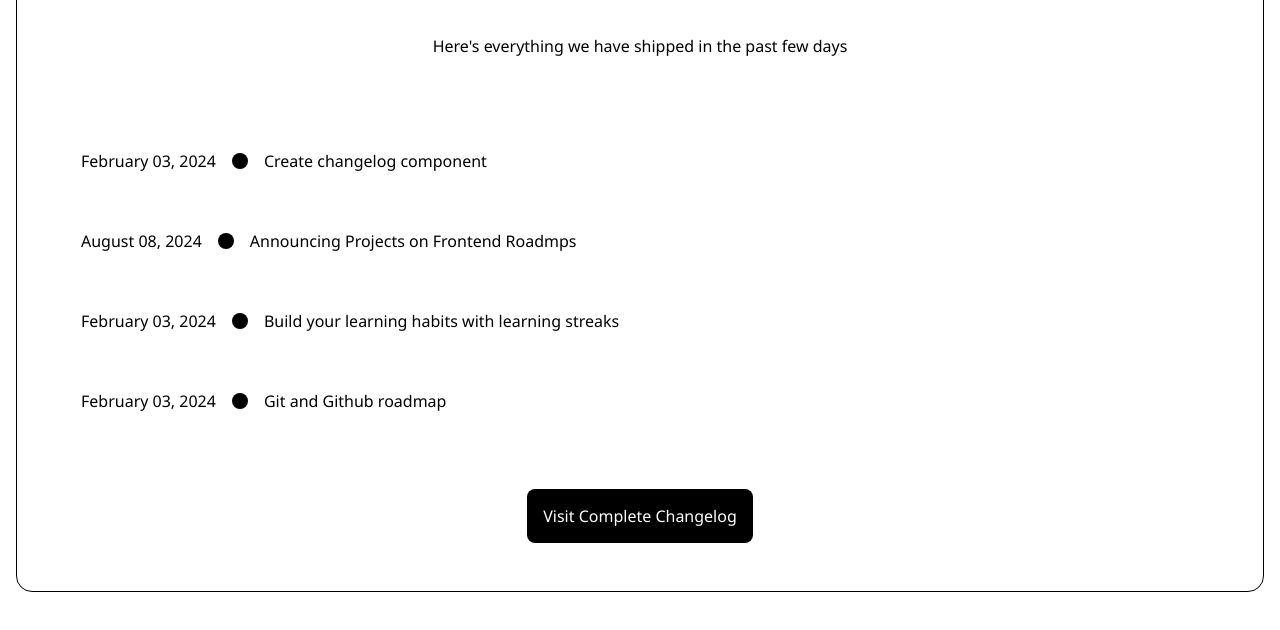
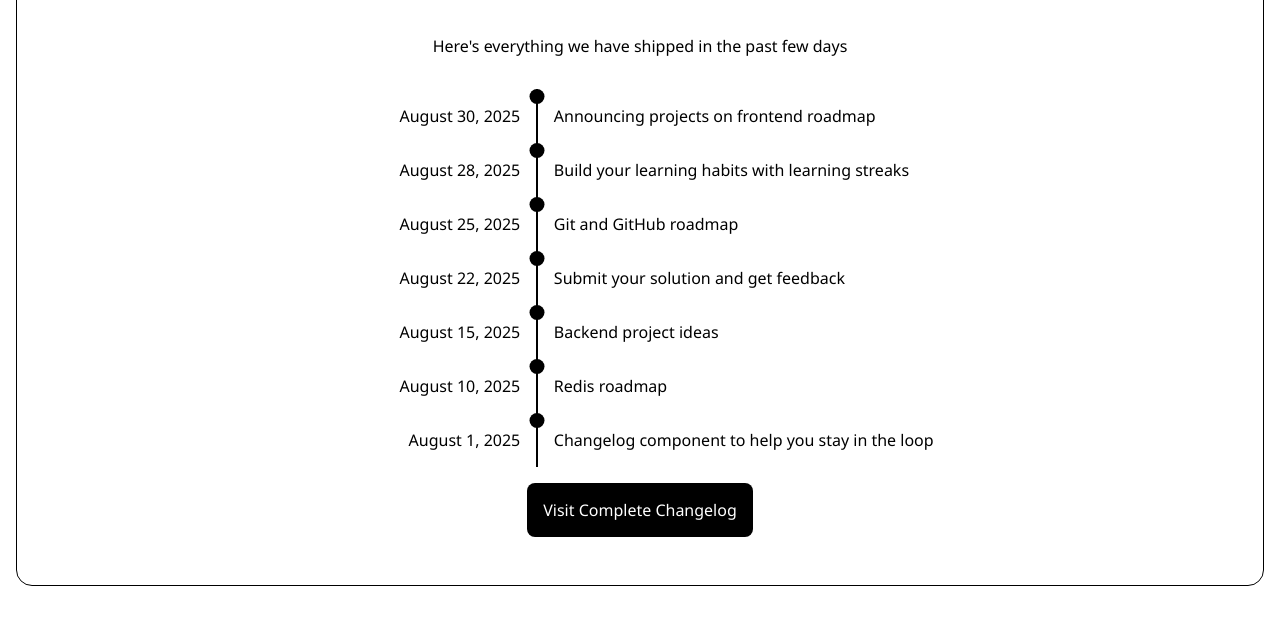
Before and after one commit to allenrojo/changelog-component, a plain HTML site: page index.html in a window 1280 px wide. Shown: the part 132-762 px from the top of the page. Drawn offline with Linux system fonts and the light colour scheme.

Commit message:
used grid layout

```diff
--- a/index.html
+++ b/index.html
@@ -7,37 +7,84 @@
     <link rel="stylesheet" href="style.css" />
   </head>
   <body>
-    <div class="container header">
+    <div class="header">
       <h1>Changelog</h1>
       <p>Here's everything we have shipped in the past few days</p>
     </div>
 
     <div class="timeline">
-      <div class="event container">
-        <div class="date">February 03, 2024</div>
-        <div class="timeline dot"></div>
-        <div class="event">Create changelog component</div>
+      <div class="timeline__component">
+        <div class="timeline__date timeline__date--right"> August 30, 2025</div>
+      </div>
+      <div class="timeline__middle">
+        <div class="timeline__dot"></div>
+      </div>
+      <div class="timeline__component">
+        <div class="timeline__date">Announcing projects on frontend roadmap</div>
       </div>
 
-      <div class="event container">
-        <div class="date">August 08, 2024</div>
-        <div class="timeline dot"></div>
-        <div class="event">Announcing Projects on Frontend Roadmps</div>
+      <div class="timeline__component">
+        <div class="timeline__date timeline__date--right"> August 28, 2025</div>
+      </div>
+      <div class="timeline__middle">
+        <div class="timeline__dot"></div>
+      </div>
+      <div class="timeline__component">
+        <div class="timeline__date">Build your learning habits with learning streaks</div>
       </div>
 
-      <div class="event container">
-        <div class="date">February 03, 2024</div>
-        <div class="timeline dot"></div>
-        <div class="event">Build your learning habits with learning streaks</div>
+      <div class="timeline__component">
+        <div class="timeline__date timeline__date--right"> August 25, 2025</div>
+      </div>
+      <div class="timeline__middle">
+        <div class="timeline__dot"></div>
+      </div>
+      <div class="timeline__component">
+        <div class="timeline__date">Git and GitHub roadmap</div>
       </div>
 
-      <div class="event container">
-        <div class="date">February 03, 2024</div>
-        <div class="timeline dot"></div>
-        <div class="event">Git and Github roadmap</div>
+      <div class="timeline__component">
+        <div class="timeline__date timeline__date--right"> August 22, 2025</div>
+      </div>
+      <div class="timeline__middle">
+        <div class="timeline__dot"></div>
+      </div>
+      <div class="timeline__component">
+        <div class="timeline__date">Submit your solution and get feedback</div>
+      </div>
+
+      <div class="timeline__component">
+        <div class="timeline__date timeline__date--right"> August 15, 2025</div>
+      </div>
+      <div class="timeline__middle">
+        <div class="timeline__dot"></div>
+      </div>
+      <div class="timeline__component">
+        <div class="timeline__date">Backend project ideas</div>
+      </div>
+
+      <div class="timeline__component">
+        <div class="timeline__date timeline__date--right"> August 10, 2025</div>
+      </div>
+      <div class="timeline__middle">
+        <div class="timeline__dot"></div>
+      </div>
+      <div class="timeline__component">
+        <div class="timeline__date">Redis roadmap</div>
+      </div>
+
+      <div class="timeline__component">
+        <div class="timeline__date timeline__date--right"> August 1, 2025</div>
+      </div>
+      <div class="timeline__middle">
+        <div class="timeline__dot"></div>
+      </div>
+      <div class="timeline__component">
+        <div class="timeline__date">Changelog component to help you stay in the loop</div>
       </div>
     </div>
-    <div class="changelog button">
+
+    <div class="changelog__button">
       Visit Complete Changelog
     </div>
   </body>
--- a/style.css
+++ b/style.css
@@ -1,6 +1,7 @@
 *,*::before,*::after {
     box-sizing: border-box;
 }
+
 body {
     margin:1em;
     padding:2em;
@@ -10,52 +11,50 @@ body {
     display: flex;
     flex-direction: column;
     align-items: center;
+    overflow: hidden ;
 }
-.container.main {
-    display: flex;
-    flex-direction: column;
-    align-items: center;
-    position: relative;
 
-}
-.container.header {
+.header {
     display:flex;
     flex-direction: column;
     align-items: center;
-
     width:100%;
     margin:1em;
 }
-.event.container {
-    display:flex;
 
-    align-items: center;
-    margin:2em;
+.timeline {
+    display: grid;
+    grid-template-columns: 1fr .1rem 2fr;
+
 
 }
-.timeline {
-    width:100%;
-    margin:1em;
+.timeline__component {
+     margin:1rem;
+}
 
+.timeline__date--right{
+    text-align: right;
 }
-.timeline.dot {
-    width:1rem;
-    height:1rem;
-    background-color: black;
+.timeline__middle{
+    position:relative;
+    background: black;
+}
+.timeline__dot{
+    position: absolute;
+    top:0;
+    left:50%;
+    width:15px;
+    height:15px;
+    background: black;
     border-radius: 50%;
+    transform:translateX(-50%);
 }
-/*.timeline::before {
-    content: "";
-    position: absolute;
-    width: 3px;
-    background-color: #000000;
-    top: 49%;
-    bottom: 0;
-    left: 24.8%;
 
-}*/
 
-.changelog.button {
+
+
+
+.changelog__button {
     background-color: #000000;
     color:white;
     font-size: 1rem;
```
